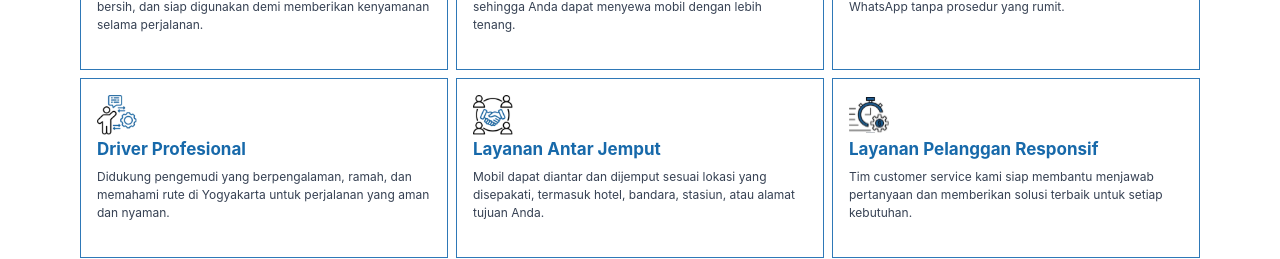
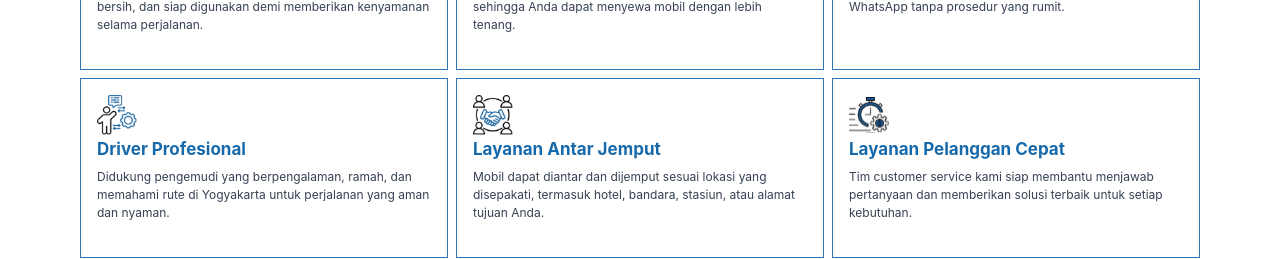
Before and after one commit to maulanaa121/Rental-Mobil-Jogja, a React (Vite) app: page / in a window 1280 px wide. Shown: the part 1120-1379 px from the top of the page. Built offline with nearby package versions, Linux system fonts and the light colour scheme.

Commit message:
fix: update data keunggulan

```diff
--- a/src/components/Beranda/Keunggulan.jsx
+++ b/src/components/Beranda/Keunggulan.jsx
@@ -39,7 +39,7 @@ const Keunggulan = () => {
     },
     {
         icon: CustomerServiceIcon,
-        title: "Layanan Pelanggan Responsif",
+        title: "Layanan Pelanggan Cepat",
         description:
             "Tim customer service kami siap membantu menjawab pertanyaan dan memberikan solusi terbaik untuk setiap kebutuhan.",
     },
```
